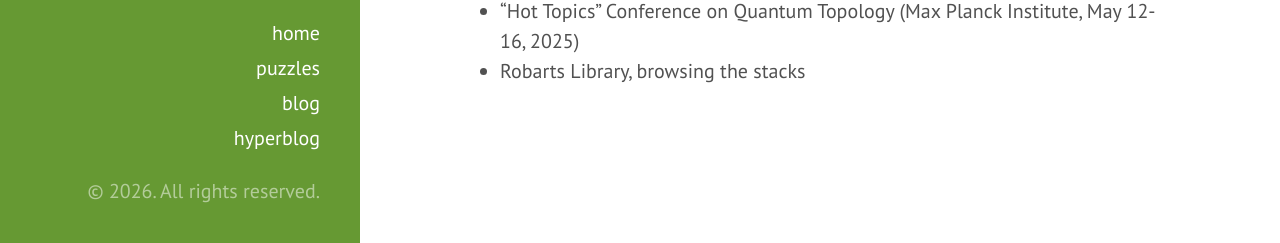
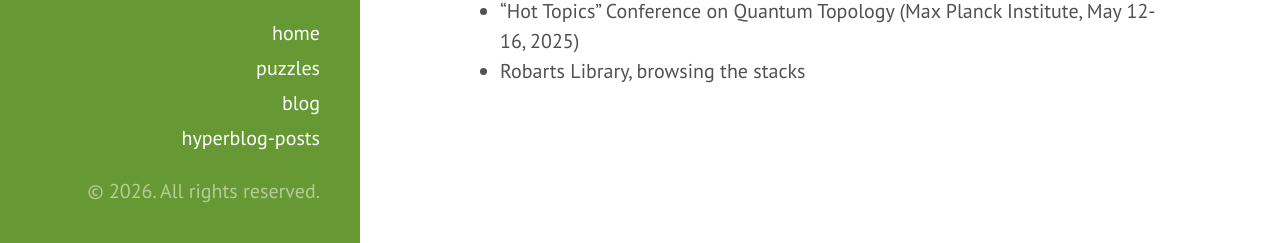
Before and after one commit to kev-santos/kev-santos.github.io, a Jekyll site: the page built from README.md, in a window 1280 px wide and 1107 px high. Shown: the part 861-1104 px from the top of the window. Built offline with Jekyll 4.4.1, drawn with Linux system fonts in a browser that asks for light colours; our own code applies the rules of GitHub Pages for plain Markdown files; Markdown is read by kramdown in place of the engine named in the settings.

Commit message:
Update sidebar.html

```diff
--- a/_includes/sidebar.html
+++ b/_includes/sidebar.html
@@ -11,7 +11,7 @@
       <a class="sidebar-nav-item" href="kev-santos.github.io">home</a>
       <a class="sidebar-nav-item" href="kev-santos.github.io/puzzles">puzzles</a>
       <a class="sidebar-nav-item" href="kev-santos.github.io/blog">blog</a>
-      <a class="sidebar-nav-item" href="kev-santos.github.io/hyperblog">hyperblog</a>
+      <a class="sidebar-nav-item" href="kev-santos.github.io/hyperblog">hyperblog-posts</a>
 
       {% comment %}
         The code below dynamically generates a sidebar nav of pages with
```
